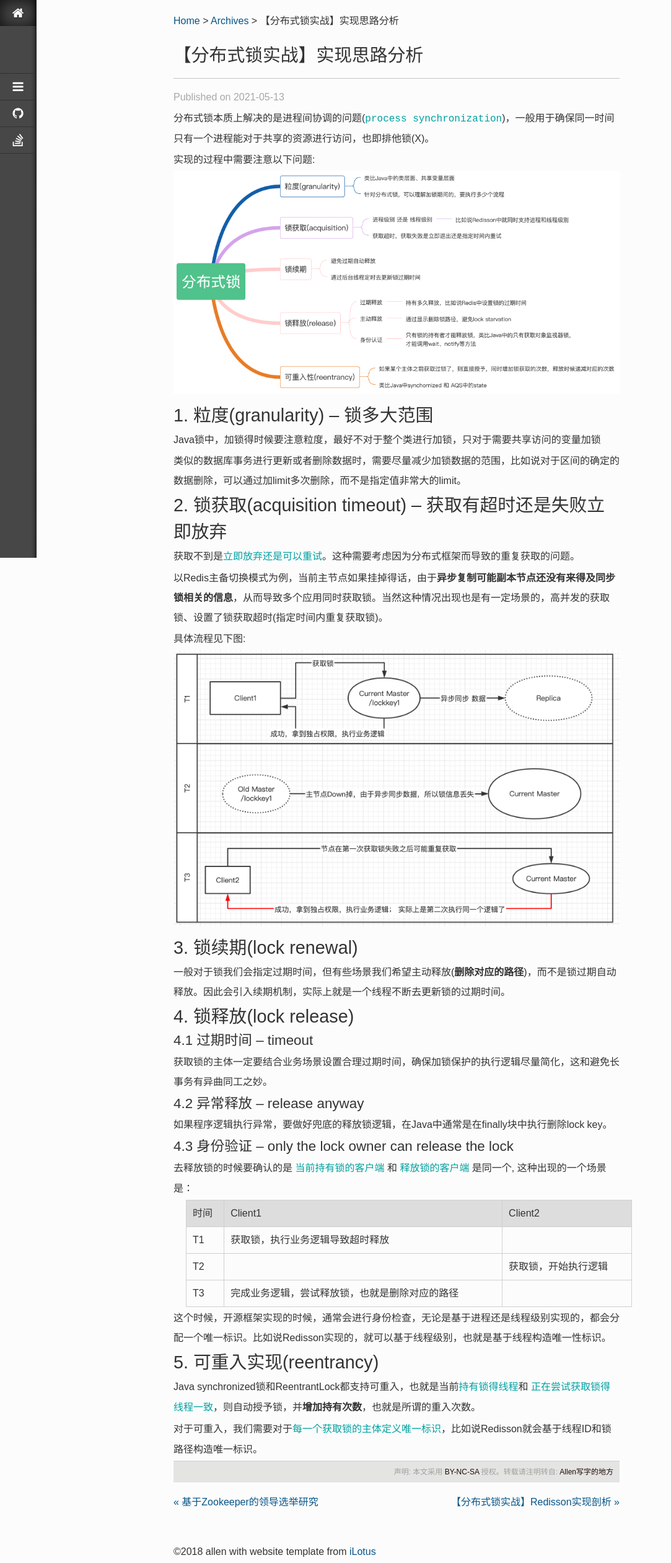
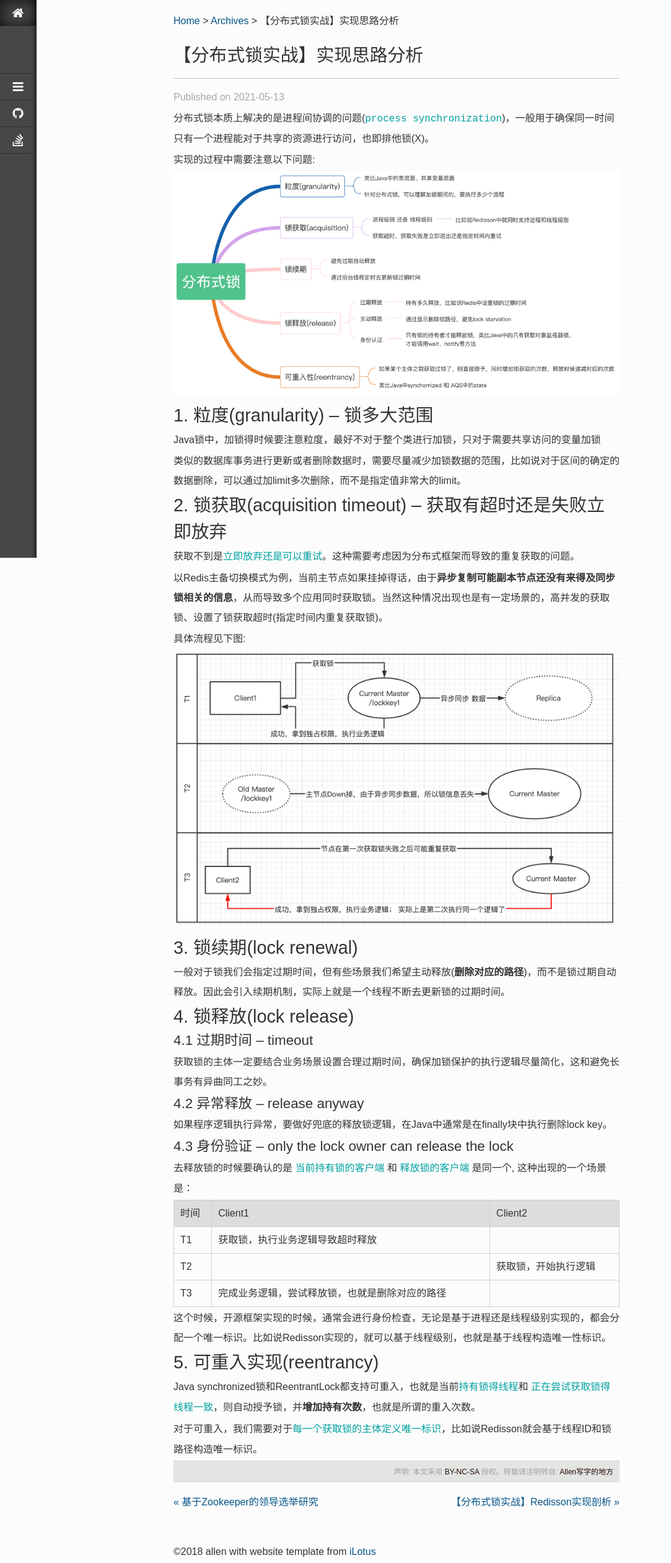
Before and after one commit to jacoffee/jacoffee.github.io, a Jekyll site: the page built from _posts/2021-05-13-distributed-lock-implementation.md, in a window 1280 px wide. Shown: the whole page at 62% size, without its empty margins (0-1083 px from the left). Built offline with Jekyll 4.4.1, drawn with Linux system fonts in a browser that asks for light colours; nearby versions of some CDN libraries; library files that are not in the unit come from our copies.

Commit message:
fix: style change

```diff
--- a/static/css/style.css
+++ b/static/css/style.css
@@ -68,7 +68,6 @@ article.lotus-post table {
     border-collapse: collapse;
     border-spacing: 0;
     width: 100%;
-    margin-left: 20px;
 }
 
 article.lotus-post table td p {
@@ -846,7 +845,7 @@ h1, h2, h3, h4, h5, h6 {
 
 @media only screen and (min-width: 1440px) {
     .lotus {
-        width: 1024px;
+        width: 1200px;
     }
     .lotus-post {
 /*        -moz-column-count: 2;
@@ -859,7 +858,6 @@ h1, h2, h3, h4, h5, h6 {
         column-gap: 3em;
         column-rule: #c8c8c8 1px dotted;
 */
-        width: 1200px;
     }
 }
 /*************************
```
